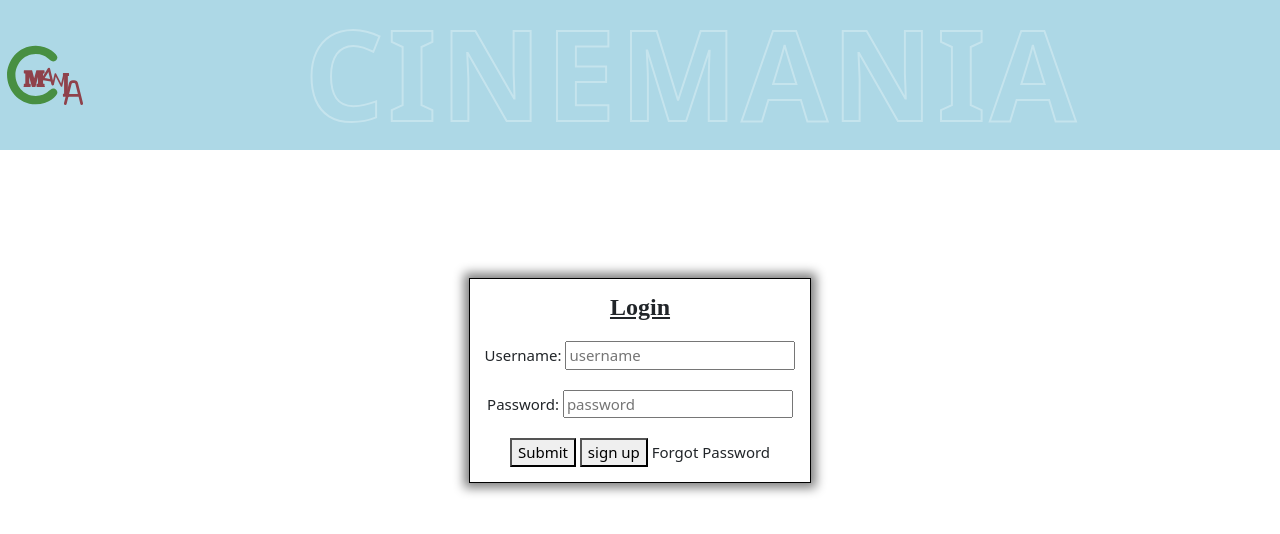
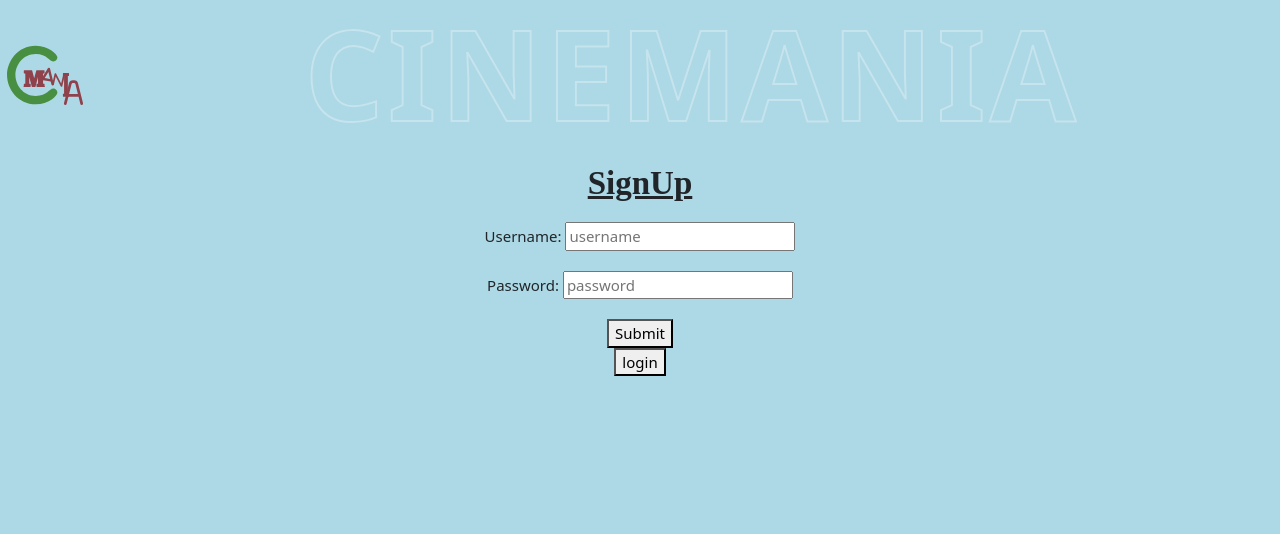
Before and after one commit to arman-agarwal/Cinemania, a website: page src/loginPage.html in a window 1280 px wide. Both pictures are taken after a click on the button "sign up". Drawn offline with nearby package versions, Linux system fonts and the light colour scheme.

Commit message:
worked on signup form, added switching from sign up to login and vice versa, worked on design

```diff
--- a/src/components/SignUp.html
+++ b/src/components/SignUp.html
@@ -1,6 +1,6 @@
-<form id="login" class="form">
+<form id="signup" class="form">
     <div class="loginBody">
-      <div class="loginHead">Login</div>
+      <div class="loginHead">SignUp</div>
       <div class="form-entry">
         <label for="username">Username: </label>
         <input required type="text" id="username" placeholder="username" />
@@ -9,7 +9,7 @@
         <label for="password">Password: </label>
         <input required type="password" id="password" placeholder="password" />
       </div>
-      <button type="button" id="submitButton">Submit</button>
+      <button type="button" id="submit">Submit</button>
       <button type="button" id="loginButton">login</button>
     </div>
   </form>
--- a/src/components/loginForm.html
+++ b/src/components/loginForm.html
@@ -3,16 +3,15 @@
     <div class="loginHead">Login</div>
     <div class="form-entry">
       <label for="username">Username: </label>
-      <input required type="text" id="username" placeholder="username" />
+      <input required type="text" id="username" class="input"  placeholder="username" />
     </div>
     <div class="form-entry">
       <label for="password">Password: </label>
-      <input required type="password" id="password" placeholder="password" />
+      <input required type="password" id="password" class="input" placeholder="password" />
     </div>
     <div>
-    <button type="button" id="submitButton">Submit</button>
-    <button type="button" id="signup">sign up</button>
-    <link href="">Forgot Password</link>
+    <button type="button" id="submit">Submit</button>
+    <button type="button" id="signupButton">sign up</button>
   </div>
-  </div>
+  <a href="">Forgot Password</a>
 </form>
--- a/src/login.js
+++ b/src/login.js
@@ -1,16 +1,22 @@
+let loginPage = document.getElementById("loginPage");
+let loginBody = document.createElement("div");
+loginBody.setAttribute("id","replace");
+let signupBody = document.createElement("div");
+signupBody.setAttribute("id" ,"replace");
 window.onload = () => {
   let spanTexts = document.getElementsByClassName("backLetter");
   for (spanText of spanTexts) {
     spanText.classList.add("active");
   }
-  let formBody = document.createElement("div");
 
   fetch("components/loginForm.html")
     .then((response) => response.text())
-    .then((html) => (formBody.innerHTML = html.trim()));
-  document.getElementById("loginPage").appendChild(formBody);
-};
-
+    .then((html) => (loginBody.innerHTML = html.trim()));
+    fetch("components/signUp.html")
+    .then((response) => response.text())
+    .then((html) => (signupBody.innerHTML = html.trim()));
+  loginPage.appendChild(loginBody);
+}
 let spanLetters = document.getElementsByClassName("backLetter");
 let spanTexts = document.getElementById("backText");
 
@@ -28,3 +34,26 @@ spanTexts.addEventListener("mouseout", function () {
     spanLetter.classList.add("active");
   }
 });
+let signupButton,loginButton;
+function refreshButtons(){
+  signupButton = document.getElementById("signupButton");
+  loginButton = document.getElementById("loginButton");
+  if(signupButton!=undefined){
+    signupButton.addEventListener("click",()=>{
+      loginPage.removeChild(document.getElementById("replace"));
+      loginPage.appendChild(signupBody);
+      refreshButtons();
+    });
+  };
+  if(loginButton!=undefined){
+    loginButton.addEventListener("click",()=>{
+      loginPage.removeChild(document.getElementById("replace"));
+      loginPage.appendChild(loginBody);
+      refreshButtons();
+    });
+  };
+}
+
+setTimeout(() => {
+  refreshButtons();
+}, 50);
--- a/src/loginPage.html
+++ b/src/loginPage.html
@@ -19,7 +19,7 @@
       crossorigin="anonymous"
     />
   </head>
-  <body id="loginPage">
+  <body id="loginPage" style="background-color: lightblue;">
     <div id="titleRow">
       <!-- making the logo clikable, when clicked, goes back to the home page -->
       <img
--- a/src/style.css
+++ b/src/style.css
@@ -207,17 +207,16 @@ body.dark-mode {
     width: fit-content;
     height: fit-content;
     padding:15px;
-    border: 1px solid black;
-    box-shadow: 0px 0px 10px 5px gray;
+    /* box-shadow: 0px 0px 10px 5px gray; */
     display: flex;
     flex-direction: column;
     align-items: center;
     margin: auto;
-    margin-top: 10%;
+    margin-top: 0%;
 }
 
 .loginHead{
-    font: bold 24px "Poppins";
+    font: bold 33px "sans-serif";
     text-decoration: underline;
     padding-bottom: 20px;
     text-align: center;
@@ -236,3 +235,13 @@ body.dark-mode {
     color: #fff;
     position: relative;
 }
+
+.input::placeholder, .input{
+    width: fit-content;
+    background-color: inherit ;
+    color: white;
+    font-size: 15px;
+    border-width: 1px;
+    padding-left: 5px;
+    border-color: rgba(0,0,0,0.5);
+}
```
